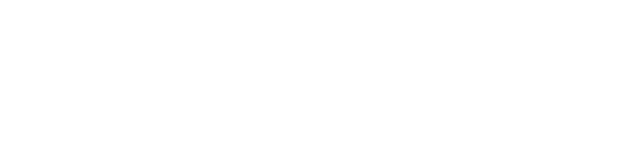
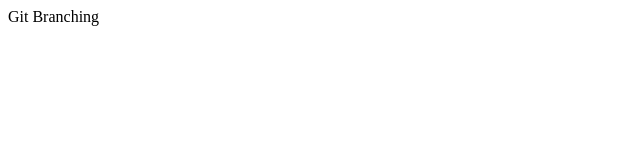
Before and after one commit to taslimmuhammed/Git_sample, a plain HTML site: page index.html in a window 1280 px wide. Shown: the whole page, without its empty margins (0-640 px from the left). Drawn offline with Linux system fonts and the light colour scheme.

Commit message:
Index Updated / Branching

```diff
--- a/index.html
+++ b/index.html
@@ -3,6 +3,6 @@
         <title> Git Basics</title>
     </head>
     <body>
-
+        Git Branching
     </body>
 </html>
```
